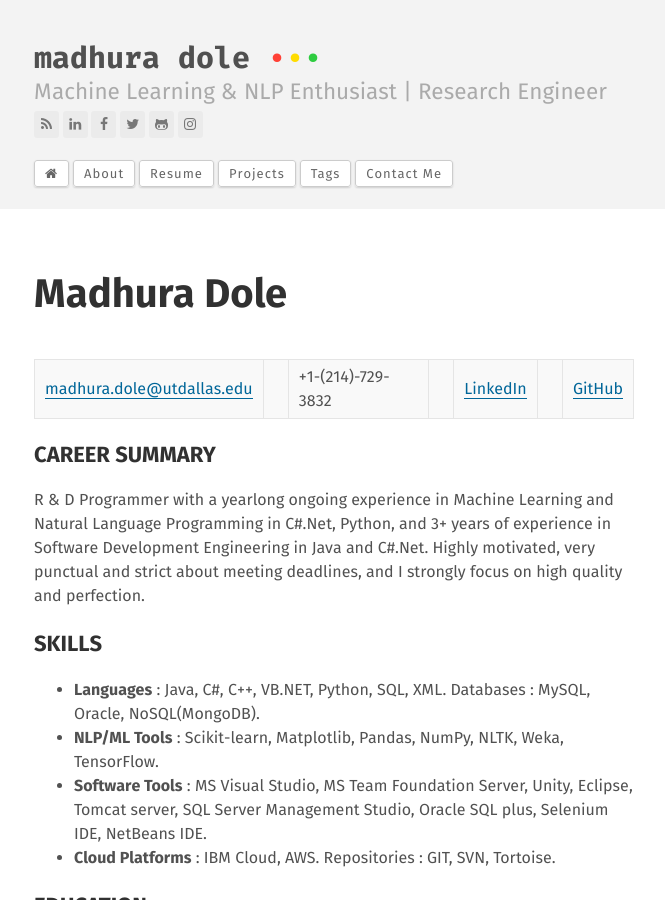
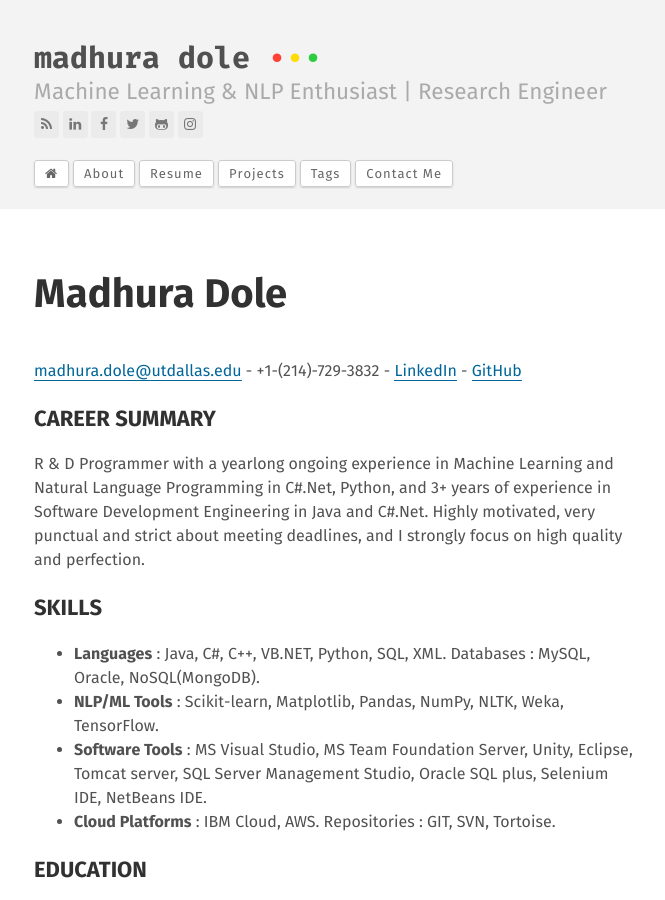
Before and after one commit to madhuradole/madhuradole.github.io, a Jekyll site: the page built from resume.md, in a window 1280 px wide and 900 px high. Shown: the whole window, without its empty margins (306-971 px from the left). Built offline with Jekyll 4.4.1, drawn with Linux system fonts in a browser that asks for light colours.

```diff
--- a/resume.md
+++ b/resume.md
@@ -5,7 +5,7 @@ description: My Resume
 keywords: Resume page
 ---
 
-[madhura.dole@utdallas.edu](mailto:madhura.dole@utdallas.edu) || +1-(214)-729-3832 || [LinkedIn](https://www.linkedin.com/in/madhuradole) || [GitHub](https://github.com/madhuradole/)
+[madhura.dole@utdallas.edu](mailto:madhura.dole@utdallas.edu) - +1-(214)-729-3832 - [LinkedIn](https://www.linkedin.com/in/madhuradole) - [GitHub](https://github.com/madhuradole/)
 
 #### CAREER SUMMARY
 
```
